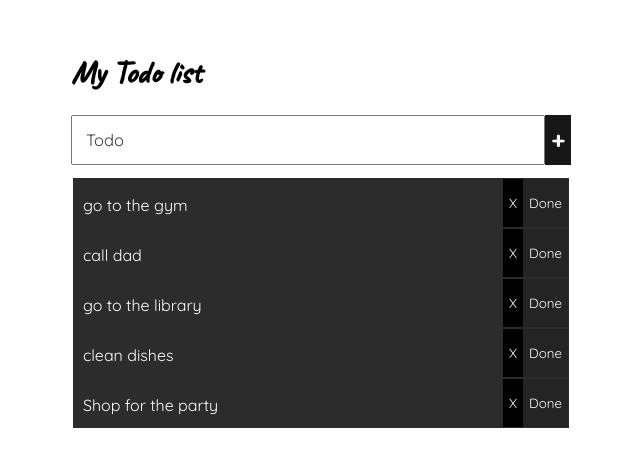
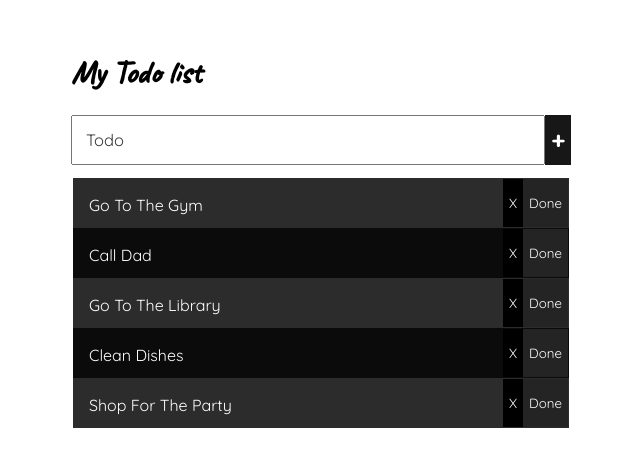
Before and after one commit to CaptainStorm21/Angular14-todo-list, an Angular app: page / in a window 1280 px wide. Shown: the part 137-604 px from the top of the page, without its empty margins (319-959 px from the left). Built offline with nearby package versions, Linux system fonts and the light colour scheme.

Commit message:
adding a logic

```diff
--- a/src/app/app.component.css
+++ b/src/app/app.component.css
@@ -86,7 +86,7 @@ tr {
 }
 
 td {
-  padding-left: 10px;
+  padding-left: 1rem;
 }
 
 .even {
@@ -103,3 +103,12 @@ td {
 h1 {
   font-family: 'Caveat', cursive;
 }
+
+.is-done{
+  text-decoration: line-through;
+  background-color: green;
+}
+
+p{
+  text-transform: capitalize;
+}
--- a/src/app/app.component.html
+++ b/src/app/app.component.html
@@ -10,9 +10,11 @@
     </div>
     <table>
       <!--ngFor-->
-      <tr *ngFor = "let task of tasks" class="even">
-        <td>
-          <pre>{{task.title}}</pre>
+      <tr *ngFor = "let task of tasks; let i=index"
+           [class.even]="i%2==0"
+           [class.odd]="i%2!==0">
+        <td >
+          <p [class.is-done]="task.isDone">{{task.title}}</p>
         </td>
         <td>
           <button class="remove-button"
```
